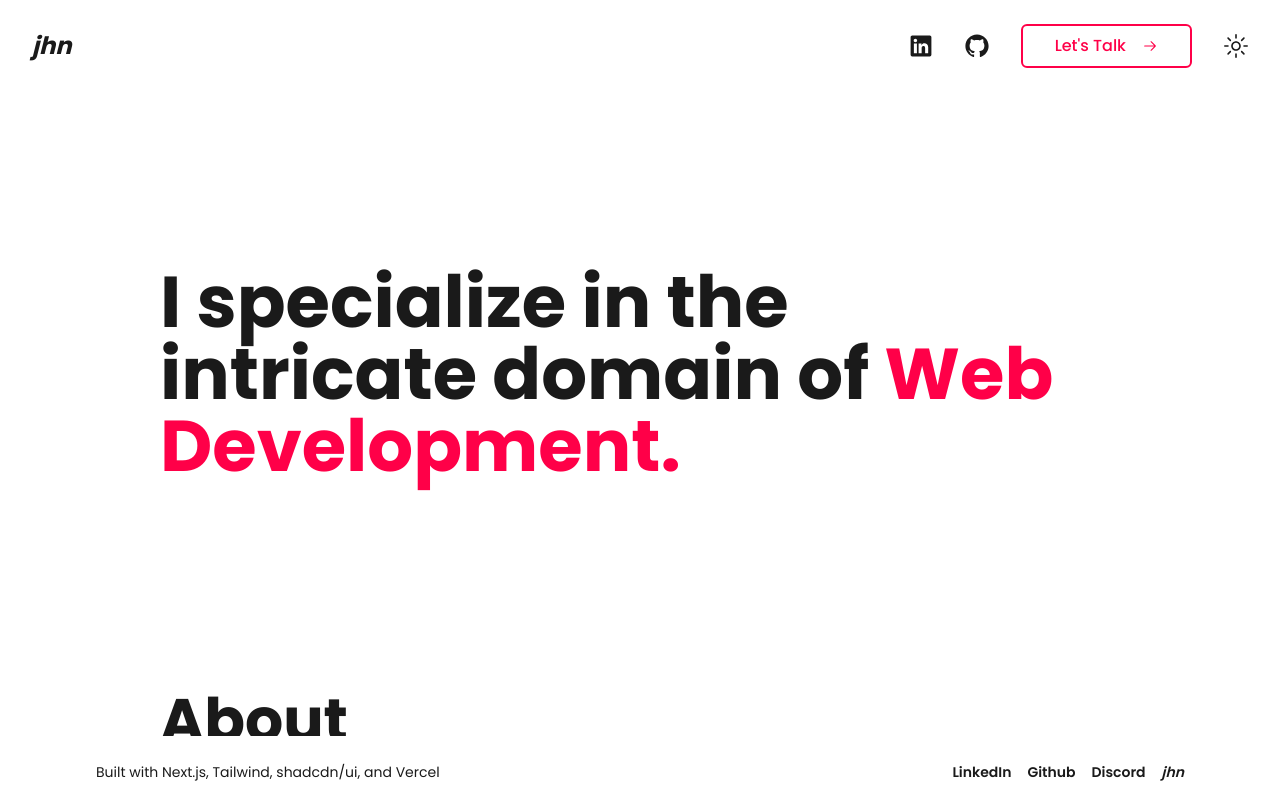
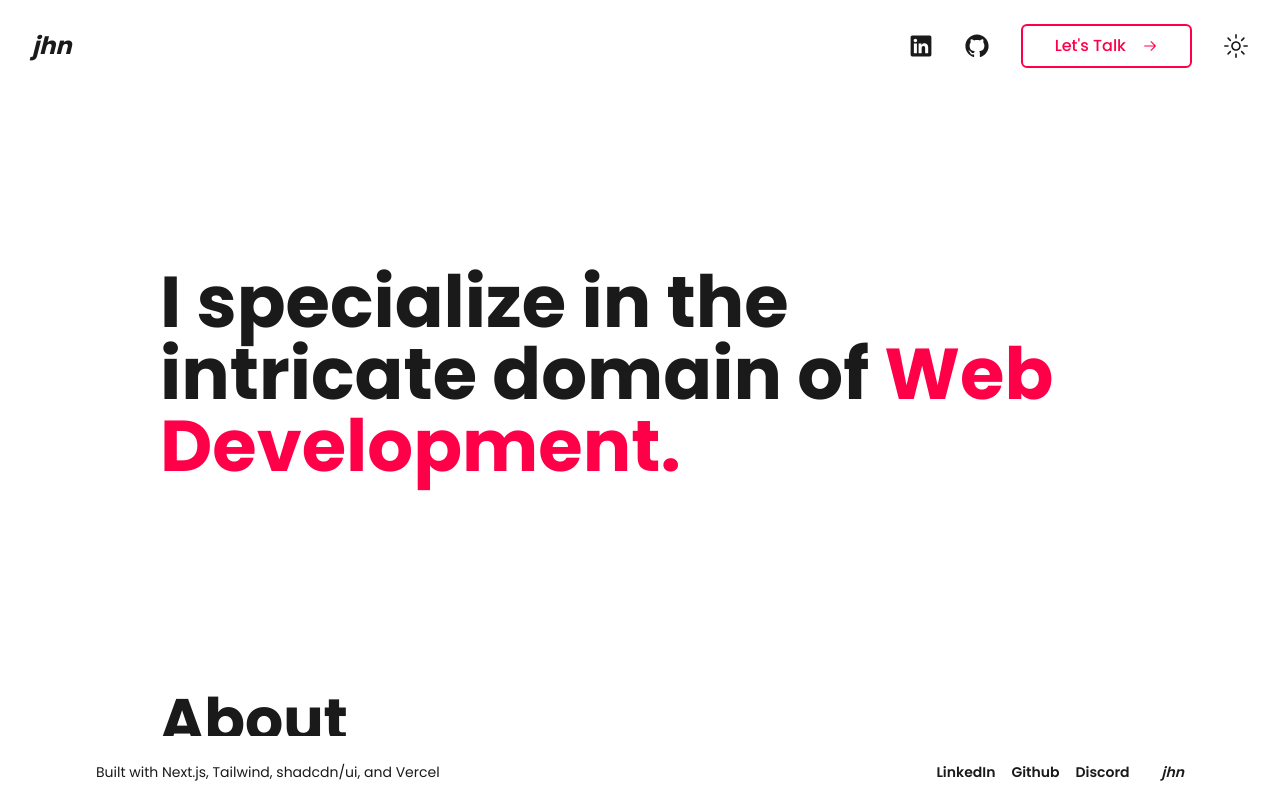
Before and after one commit to jhonangelob/portfolio-v3, a Next.js app: page / in a window 1280 px wide. Shown: the top 800 px of the page. Built offline with nearby package versions, Linux system fonts and the light colour scheme.

Commit message:
add space between logo and links, add hover effects on links

```diff
--- a/src/components/Footer/Footer.tsx
+++ b/src/components/Footer/Footer.tsx
@@ -24,14 +24,19 @@ const Footer = (): React.ReactElement => {
               (item, index) =>
                 item.show.footer && (
                   <li key={index}>
-                    <Link href={item.link} className='text-sm font-semibold'>
+                    <Link
+                      href={item.link}
+                      className='text-sm font-semibold hover:text-accent-red'
+                    >
                       {item.name}
                     </Link>
                   </li>
                 )
             )}
             <li>
-              <p className='text-sm font-semibold italic select-none'>jhn</p>
+              <p className='text-sm font-semibold ml-4 italic select-none'>
+                jhn
+              </p>
             </li>
           </ul>
         </nav>
```
